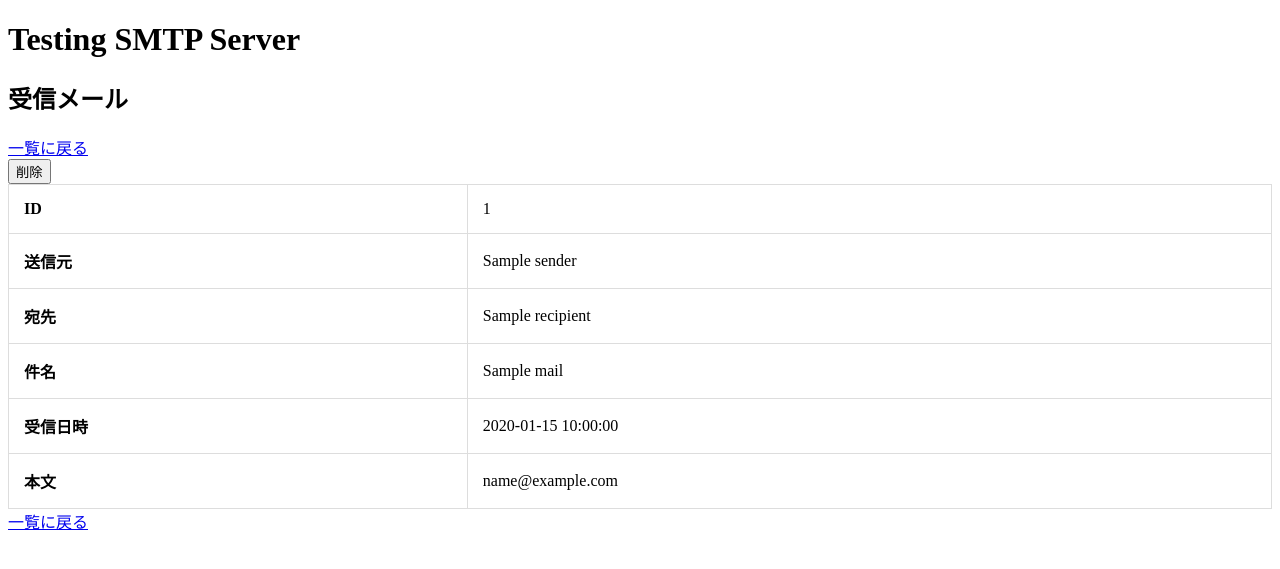
After one commit to shinokiwa/yt-smtp-cather, a Flask app: template yt_testing_smtpserver/templates/detail.html in a window 1280 px wide. The commit adds this page. Shown: the top 569 px of the page. Run offline with Flask 3, Linux system fonts and the light colour scheme; the template is opened without the code that fills it: most values are stand-ins (such as "Sample title", 1, 10 or a date in 2020).

Commit message:
とりあえず最低限の実装

```diff
--- a/yt_testing_smtpserver/app.py
+++ b/yt_testing_smtpserver/app.py
@@ -1,6 +1,7 @@
 """
 Flaskのappを作成する
 """
+import os
 from flask import Flask
 from u_dam.sqlite3 import setup_database, connect_database
 
@@ -17,5 +18,7 @@ def create_app(db_path=None):
     app.config['DB_PATH'] = db_path
 
     app.register_blueprint(setup_routes())
+    app.static_url_path = '/static'
+    app.static_folder = os.path.join(os.path.dirname(__file__), 'static')
 
     return app
--- a/yt_testing_smtpserver/routes.py
+++ b/yt_testing_smtpserver/routes.py
@@ -11,5 +11,7 @@ def setup_routes () -> Blueprint:
     bp = Blueprint('routes', __name__)
 
     bp.register_blueprint(import_module('yt_testing_smtpserver.blueprints.index').bp)
+    bp.register_blueprint(import_module('yt_testing_smtpserver.blueprints.detail').bp)
+    bp.register_blueprint(import_module('yt_testing_smtpserver.blueprints.delete').bp)
 
     return bp
--- /dev/null
+++ b/yt_testing_smtpserver/static/css/style.css
@@ -0,0 +1,12 @@
+
+table {
+    border: 1px solid #ddd;
+    border-collapse: collapse;
+    width: 100%;
+}
+
+th, td {
+    padding: 15px;
+    text-align: left;
+    border: 1px solid #ddd;
+}
--- /dev/null
+++ b/yt_testing_smtpserver/templates/detail.html
@@ -0,0 +1,43 @@
+<!DOCTYPE html>
+<html lang="ja">
+<head>
+    <meta charset="UTF-8">
+    <title>Testing SMTP Server</title>
+
+    <link rel="stylesheet" type="text/css" href="/static/css/style.css">
+</head>
+<body>
+    <h1>Testing SMTP Server</h1>
+
+    <h2>受信メール</h2>
+    <a href="/">一覧に戻る</a><br />
+    <button type="button" onclick="location.href='/delete/{{ mail['id'] }}'">削除</button>
+    <table>
+        <tr>
+            <th>ID</th>
+            <td>{{ mail['id'] }}</td>
+        </tr>
+        <tr>
+            <th>送信元</th>
+            <td>{{ mail['sender'] }}</td>
+        </tr>
+        <tr>
+            <th>宛先</th>
+            <td>{{ mail['recipient'] }}</td>
+        </tr>
+        <tr>
+            <th>件名</th>
+            <td>{{ mail['subject'] | default('(no title)', true) }}</td>
+        </tr>
+        <tr>
+            <th>受信日時</th>
+            <td>{{ mail['updated_at'] }}</td>
+        </tr>
+        <tr>
+            <th>本文</th>
+            <td>{{ mail['mail_data'] | replace('\n', '<br>') | safe }}</td>
+        </tr>
+    </table>
+    <a href="/">一覧に戻る</a><br />
+</body>
+</html>
```
Also changed, not shown: database/tables/mails.py (+22 -0 lines), yt_testing_smtpserver/blueprints/delete.py (added, +27 -0 lines), yt_testing_smtpserver/blueprints/detail.py (added, +18 -0 lines), yt_testing_smtpserver/templates/index.html (+43 -5 lines), .devcontainer/docker-compose.yml.
